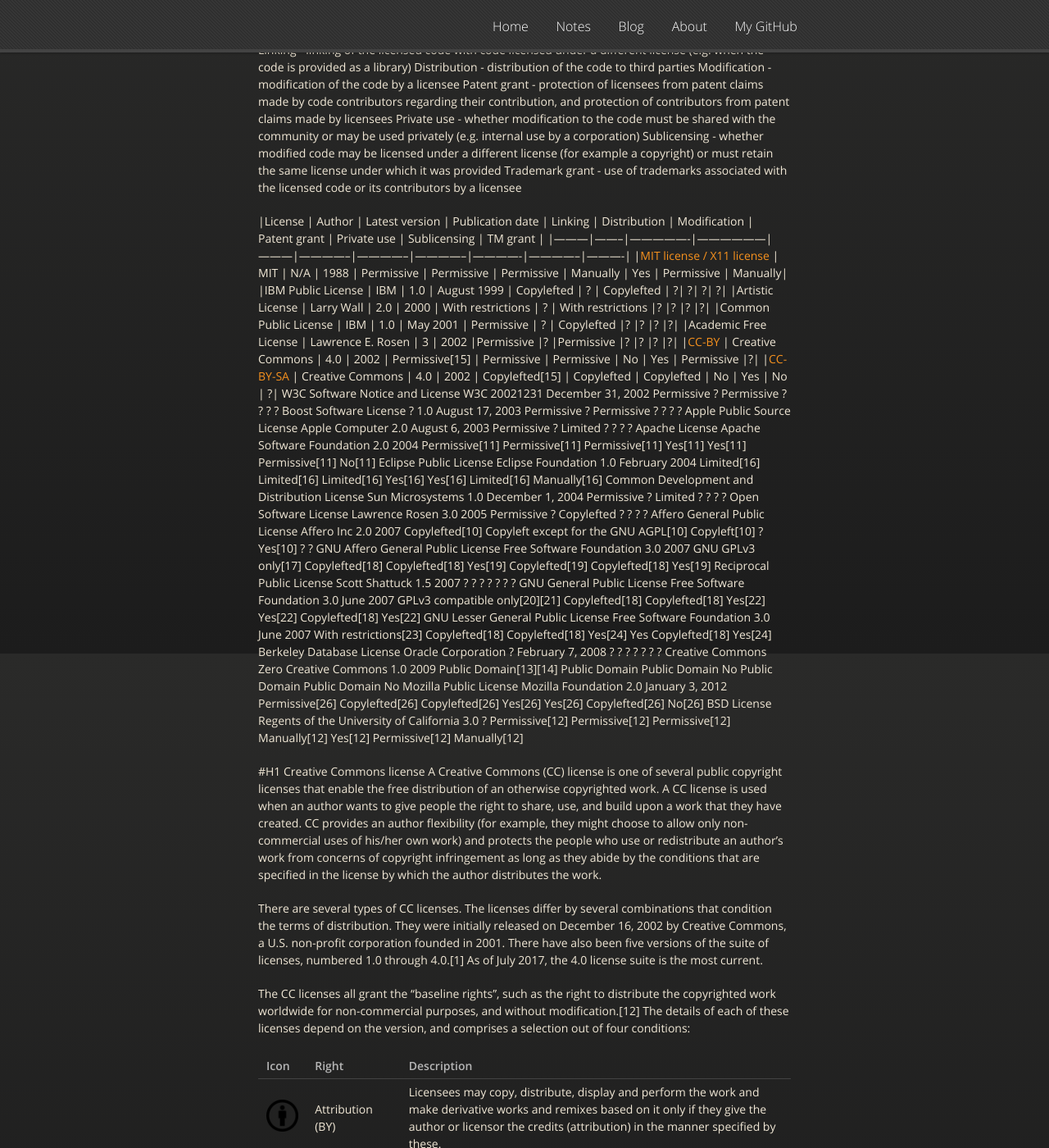
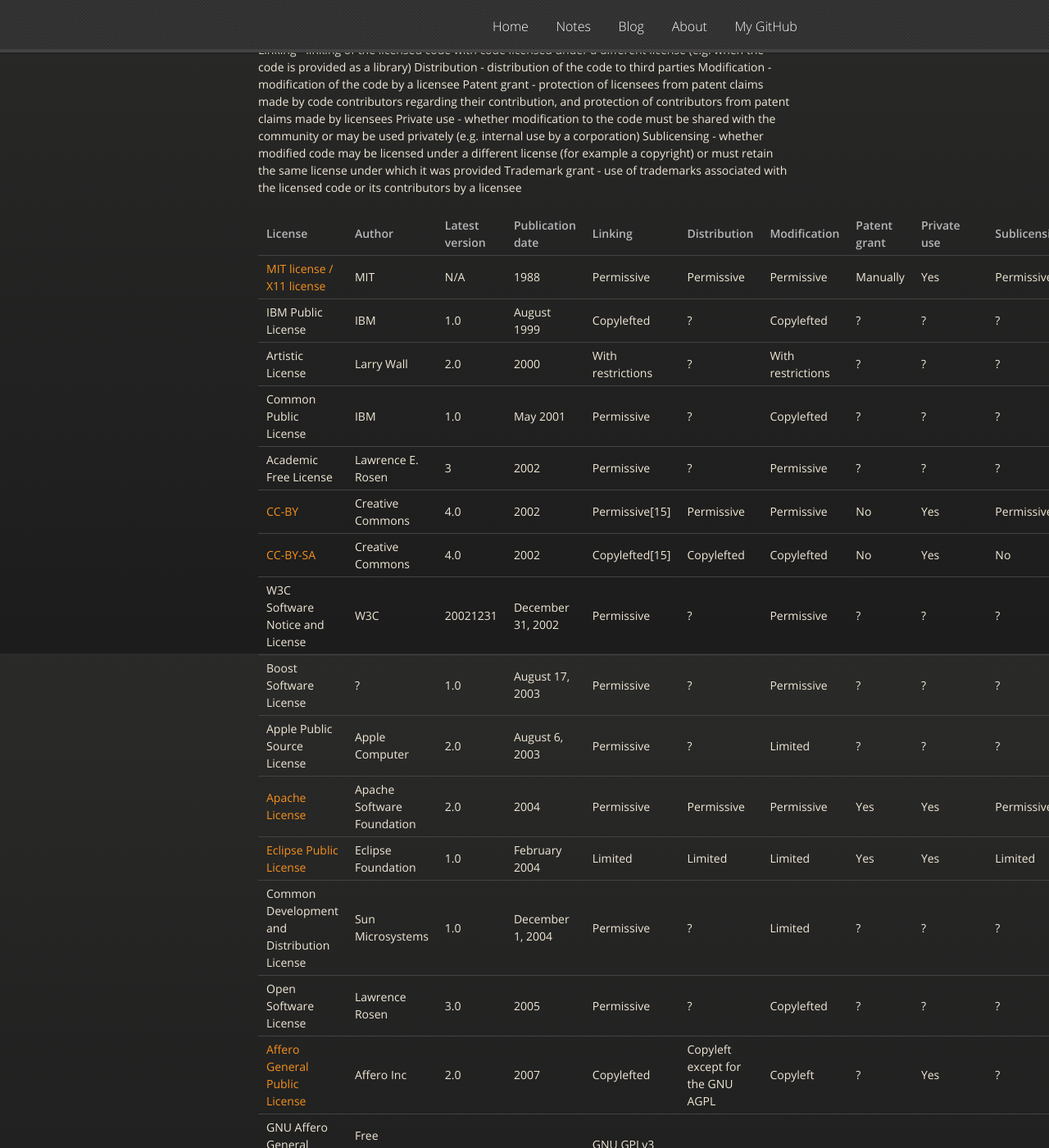
Before and after one commit to ntuanhung/ntuanhung.github.io, a Jekyll site: the page built from _posts/2017-11-20-software-license.md, in a window 1280 px wide and 1400 px high, scrolled down 1003 px. Shown: the whole window at 82% size. Built offline with Jekyll 4.4.1, drawn with Linux system fonts in a browser that asks for light colours; nearby versions of some CDN libraries; some of the changed text lies outside the part shown.

Commit message:
Update 2017-11-20-software-license.md

```diff
--- a/_posts/2017-11-20-software-license.md
+++ b/_posts/2017-11-20-software-license.md
@@ -41,22 +41,20 @@
 |Academic Free License	| Lawrence E. Rosen	| 3	| 2002	|Permissive	|?	|Permissive	|?	|?	|?	|?|
 |[CC-BY](https://www.fsf.org/blogs/licensing/cc-by-4-0-and-cc-by-sa-4-0-added-to-our-list-of-free-licenses)	| Creative Commons	| 4.0	| 2002	| Permissive[15]	| Permissive	| Permissive	| No	| Yes	| Permissive	|?|
 |[CC-BY-SA](https://www.fsf.org/blogs/licensing/cc-by-4-0-and-cc-by-sa-4-0-added-to-our-list-of-free-licenses)	| Creative Commons	| 4.0	| 2002	| Copylefted[15]	| Copylefted	| Copylefted	| No	| Yes	| No	| ?|
-W3C Software Notice and License	W3C	20021231	December 31, 2002	Permissive	?	Permissive	?	?	?	?
-Boost Software License	?	1.0	August 17, 2003	Permissive	?	Permissive	?	?	?	?
-Apple Public Source License	Apple Computer	2.0	August 6, 2003	Permissive	?	Limited	?	?	?	?
-Apache License	Apache Software Foundation	2.0	2004	Permissive[11]	Permissive[11]	Permissive[11]	Yes[11]	Yes[11]	Permissive[11]	No[11]
-Eclipse Public License	Eclipse Foundation	1.0	February 2004	Limited[16]	Limited[16]	Limited[16]	Yes[16]	Yes[16]	Limited[16]	Manually[16]
-Common Development and Distribution License	Sun Microsystems	1.0	December 1, 2004	Permissive	?	Limited	?	?	?	?
-Open Software License	Lawrence Rosen	3.0	2005	Permissive	?	Copylefted	?	?	?	?
-Affero General Public License	Affero Inc	2.0	2007	Copylefted[10]	Copyleft except for the GNU AGPL[10]	Copyleft[10]	?	Yes[10]	?	?
-GNU Affero General Public License	Free Software Foundation	3.0	2007	GNU GPLv3 only[17]	Copylefted[18]	Copylefted[18]	Yes[19]	Copylefted[19]	Copylefted[18]	Yes[19]
-Reciprocal Public License	Scott Shattuck	1.5	2007	?	?	?	?	?	?	?
-GNU General Public License	Free Software Foundation	3.0	June 2007	GPLv3 compatible only[20][21]	Copylefted[18]	Copylefted[18]	Yes[22]	Yes[22]	Copylefted[18]	Yes[22]
-GNU Lesser General Public License	Free Software Foundation	3.0	June 2007	With restrictions[23]	Copylefted[18]	Copylefted[18]	Yes[24]	Yes	Copylefted[18]	Yes[24]
-Berkeley Database License	Oracle Corporation	?	February 7, 2008	?	?	?	?	?	?	?
-Creative Commons Zero	Creative Commons	1.0	2009	Public Domain[13][14]	Public Domain	Public Domain	No	Public Domain	Public Domain	No
-Mozilla Public License	Mozilla Foundation	2.0	January 3, 2012	Permissive[26]	Copylefted[26]	Copylefted[26]	Yes[26]	Yes[26]	Copylefted[26]	No[26]
-BSD License	Regents of the University of California	3.0	?	Permissive[12]	Permissive[12]	Permissive[12]	Manually[12]	Yes[12]	Permissive[12]	Manually[12]
+|W3C Software Notice and License | W3C | 20021231 |	December 31, 2002|	Permissive|	?|	Permissive|	?	|?	|?	|?|
+|Boost Software License	|?	|1.0	|August 17, 2003	|Permissive	|?	|Permissive	|?	|?	|?	|?|
+|Apple Public Source License	|Apple Computer|	2.0|	August 6, 2003|Permissive	|?	|Limited|	?	|?	|?	|?|
+|[Apache License](https://www.apache.org/licenses/LICENSE-2.0.html#redistribution)	| Apache Software Foundation	|2.0	|2004|	Permissive|	Permissive	|Permissive	|Yes|	Yes|	Permissive|	No|
+|[Eclipse Public License](http://www.eclipse.org/legal/epl-v10.html)	| Eclipse Foundation|	1.0	|February 2004|	Limited|	Limited|	Limited|	Yes|	Yes|	Limited|	Manually|
+|Common Development and Distribution License|	Sun Microsystems|	1.0	|December 1, 2004	|Permissive	|?	|Limited|	?	|?	|?	|?|
+|Open Software License	|Lawrence Rosen	|3.0|	2005	|Permissive	|?|	Copylefted	|?	|?	|?	|?|
+|[Affero General Public License](http://www.affero.org/agpl2.html)|	Affero Inc	|2.0	|2007	|Copylefted|	Copyleft except for the GNU AGPL|	Copyleft|	?	|Yes|	?|	?|
+|GNU Affero General Public License	|Free Software Foundation	|3.0|	2007	|GNU GPLv3 only|Copylefted	|Copylefted|	Yes	|Copylefted	|Copylefted	|Yes|
+|GNU General Public License|	Free Software Foundation	|3.0	|June 2007	|GPLv3 compatible only|	Copylefted|	Copylefted|	Yes|	Yes|	Copylefted|	Yes|
+|GNU Lesser General Public License	| Free Software Foundation|	3.0	|June 2007|	With restrictions|	Copylefted|	Copylefted|	Yes|	Yes|	Copylefted|	Yes|
+|Creative Commons Zero|Creative Commons|1.0|2009|Public Domain|	Public Domain|Public Domain|No|Public Domain|Public Domain|No|
+|[Mozilla Public License](https://www.mozilla.org/MPL/2.0)|Mozilla Foundation|2.0|January 3, 2012|Permissive|Copylefted|Copylefted|Yes|Yes|Copylefted|No|
+|[BSD License](http://opensource.org/licenses/BSD-3-Clause)|Regents of the University of California|3.0|	?	|Permissive|Permissive|Permissive|Manually|Yes|Permissive|Manually|
 
 #H1 Creative Commons license
 A Creative Commons (CC) license is one of several public copyright licenses that enable the free distribution of an otherwise copyrighted work. A CC license is used when an author wants to give people the right to share, use, and build upon a work that they have created. CC provides an author flexibility (for example, they might choose to allow only non-commercial uses of his/her own work) and protects the people who use or redistribute an author's work from concerns of copyright infringement as long as they abide by the conditions that are specified in the license by which the author distributes the work.
```
